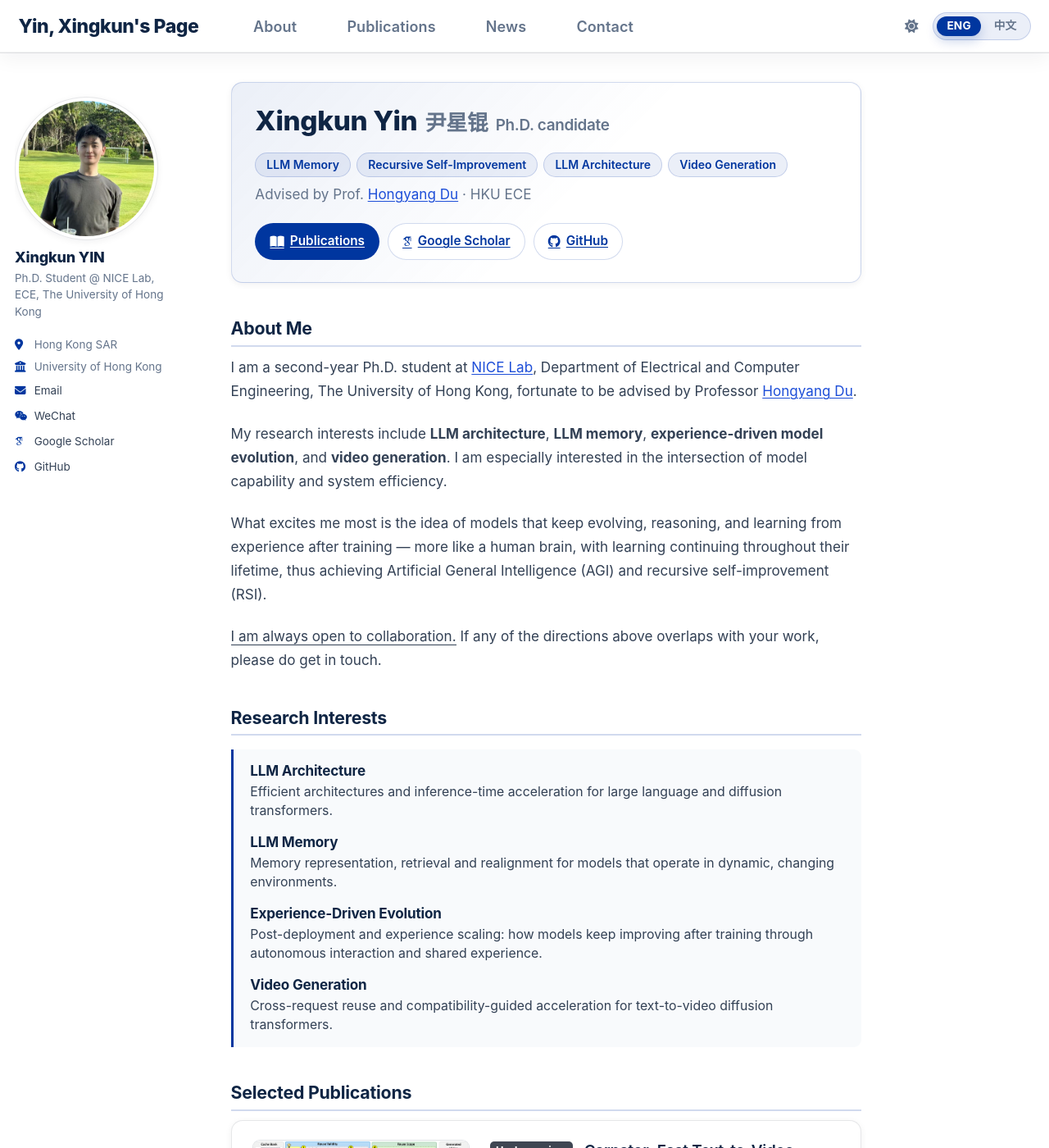
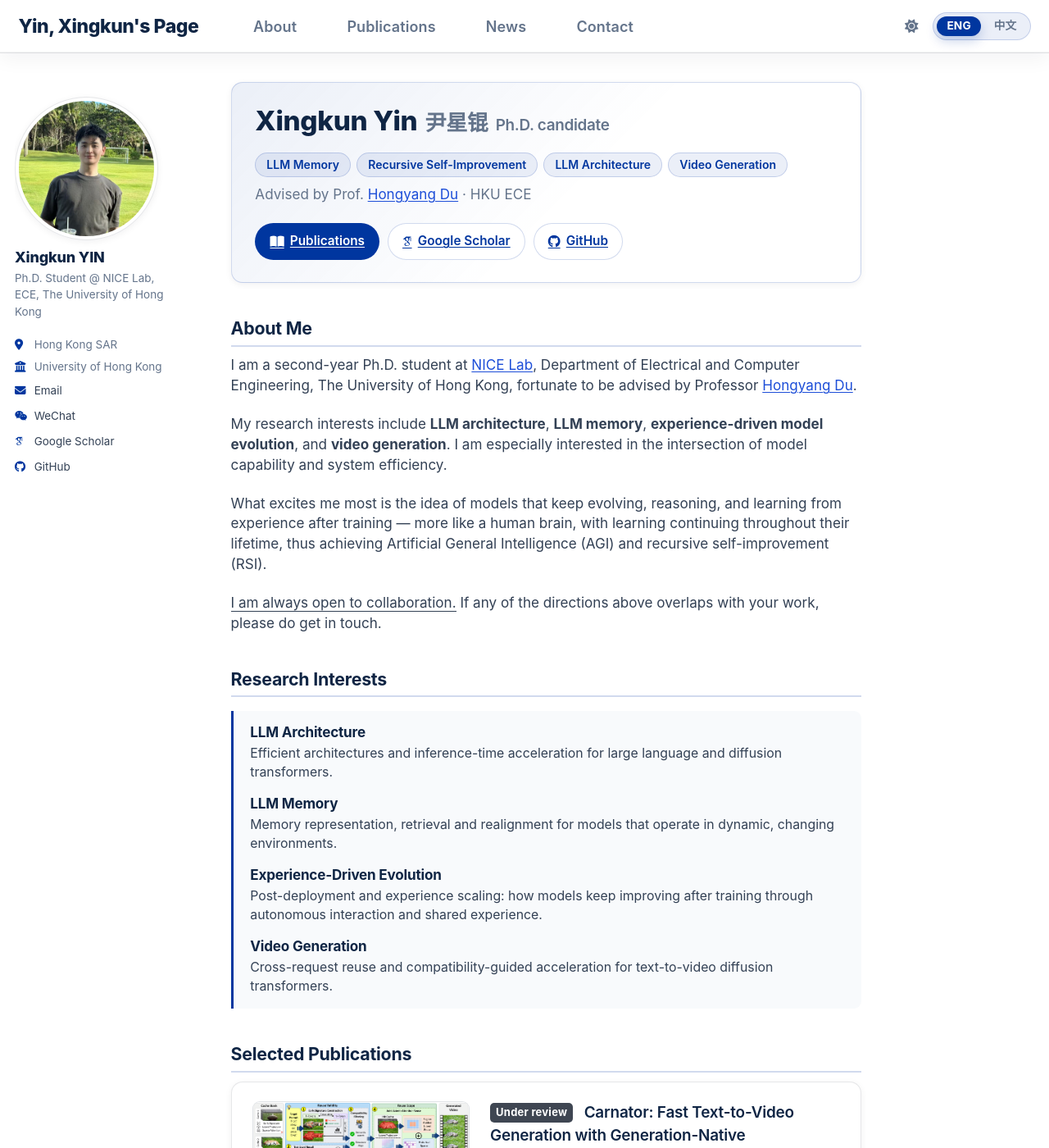
Before and after one commit to troyyxk/troyyxk.github.io, a Jekyll site: the page built from _pages/about.md, in a window 1280 px wide and 1400 px high. Shown: the whole window at 82% size. Built offline with Jekyll 4.4.1, drawn with Linux system fonts in a browser that asks for light colours; some web fonts are replaced; a script bundle is joined from its source files by our own code; library files that are not in the unit come from our copies; comment, search, counter and statistics services are not loaded.

Commit message:
Give the About Me paragraphs the same line rhythm as Research Interests
The body copy inherited the global 1.7 line-height while the Research
Interests block uses 1.45, so the two looked like different pages. About Me
now uses 1.45 as well (29.1px -> 24.8px per line at its 17.1px size).

```diff
--- a/_sass/layout/_redesign.scss
+++ b/_sass/layout/_redesign.scss
@@ -382,6 +382,12 @@
   font-size: 0.95rem;
   line-height: 1.7;
   color: var(--rs-body);
+}
+
+/* The About Me paragraphs use the tighter line rhythm of the Research
+   Interests block instead of the global 1.7, so the two read as one page. */
+.about-summary p {
+  line-height: 1.45;
 }
 
 .page__content h1,
```
